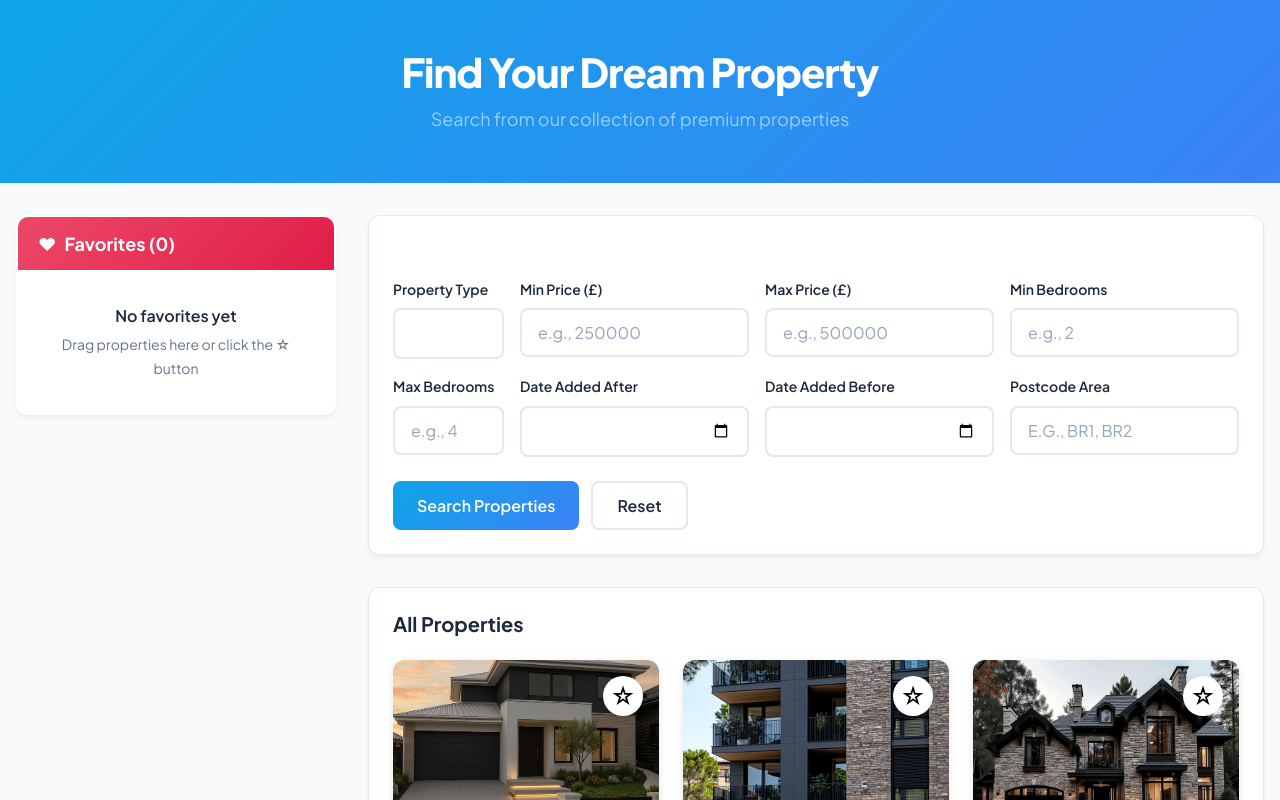
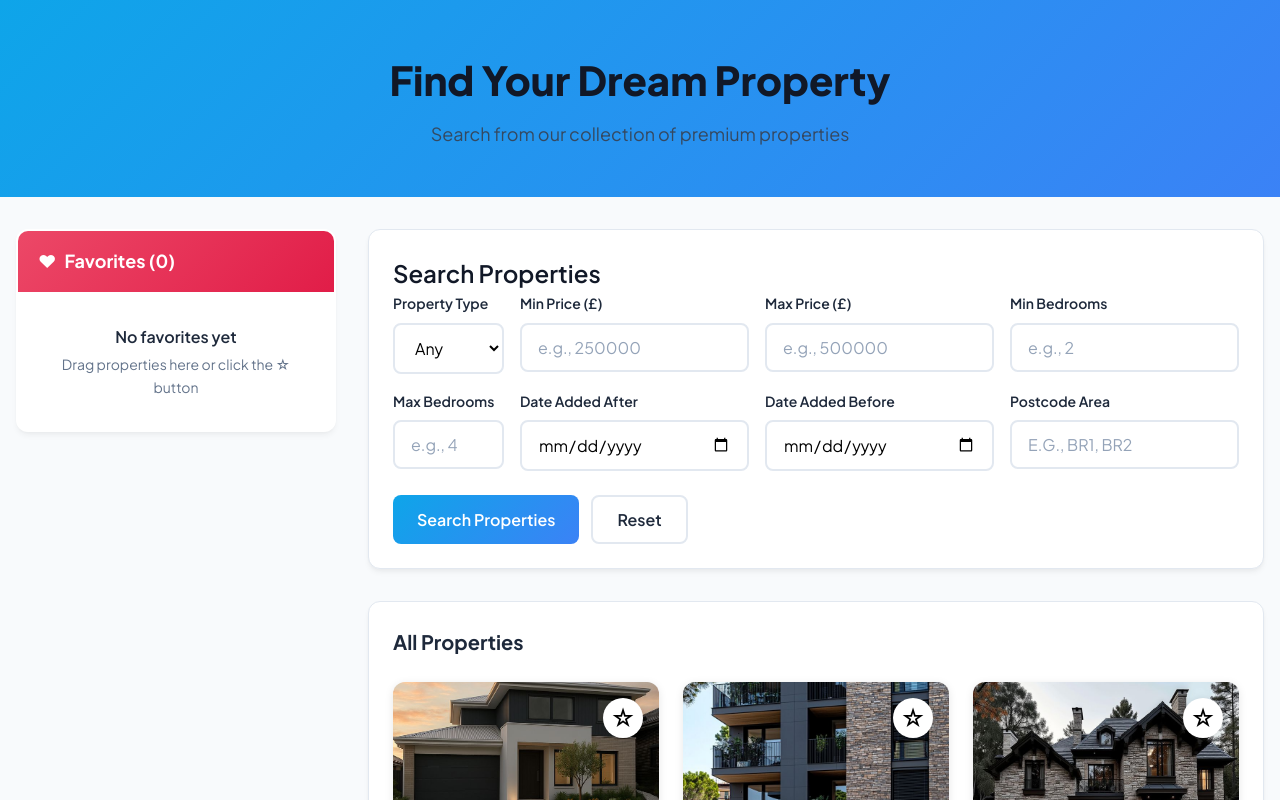
Before and after one commit to Dewmini24/estate-agent-react-app, a React (Vite) app: page /#/ in a window 1280 px wide. Shown: the top 800 px of the page. Built offline with nearby package versions, Linux system fonts and the light colour scheme.

Commit message:
Fix layout by removing body flex and redeploy

```diff
--- a/src/index.css
+++ b/src/index.css
@@ -1,237 +1,79 @@
-/* Import Google Font */
-@import url('https://fonts.googleapis.com/css2?family=Plus+Jakarta+Sans:wght@400;500;600;700;800;900&display=swap');
+/* ===============================
+   Global base styles ONLY
+   =============================== */
 
-/* ===== CSS VARIABLES ===== */
 :root {
-  /* Colors */
-  --color-bg-primary: #0a0e27;
-  --color-bg-secondary: #1a1f3a;
-  --color-bg-tertiary: #0f1629;
+  font-family: system-ui, Avenir, Helvetica, Arial, sans-serif;
+  line-height: 1.5;
+  font-weight: 400;
 
-  --color-text-primary: #ffffff;
-  --color-text-secondary: rgba(255, 255, 255, 0.8);
-  --color-text-muted: rgba(255, 255, 255, 0.6);
-
-  --color-card: rgba(30, 41, 59, 0.9);
-  --color-card-hover: rgba(30, 41, 59, 0.95);
-
-  --color-border: rgba(255, 255, 255, 0.1);
-  --color-border-hover: rgba(59, 130, 246, 0.3);
-
-  --color-primary: #3b82f6;
-  --color-primary-dark: #2563eb;
-  --color-secondary: #8b5cf6;
-  --color-accent: #ec4899;
-  --color-success: #10b981;
-  --color-danger: #ef4444;
-
-  /* Gradients */
-  --gradient-hero: linear-gradient(135deg, #3b82f6 0%, #8b5cf6 50%, #ec4899 100%);
-  --gradient-primary: linear-gradient(135deg, #3b82f6 0%, #8b5cf6 100%);
-  --gradient-favorite: linear-gradient(135deg, #ec4899 0%, #e11d48 100%);
-
-  /* Shadows */
-  --shadow-sm: 0 4px 12px rgba(0, 0, 0, 0.2);
-  --shadow-md: 0 10px 30px rgba(0, 0, 0, 0.3);
-  --shadow-lg: 0 20px 60px rgba(0, 0, 0, 0.4);
-  --shadow-glow: 0 0 30px rgba(59, 130, 246, 0.4);
-  --shadow-glow-pink: 0 8px 30px rgba(236, 72, 153, 0.4);
-
-  /* Border Radius */
-  --radius-sm: 8px;
-  --radius-md: 12px;
-  --radius-lg: 20px;
-  --radius-full: 9999px;
-
-  /* Spacing */
-  --space-xs: 0.5rem;
-  --space-sm: 1rem;
-  --space-md: 1.5rem;
-  --space-lg: 2rem;
-  --space-xl: 3rem;
-
-  /* Typography */
-  --font-family: 'Plus Jakarta Sans', -apple-system, BlinkMacSystemFont, 'Segoe UI', 'Roboto', sans-serif;
+  font-synthesis: none;
+  text-rendering: optimizeLegibility;
+  -webkit-font-smoothing: antialiased;
+  -moz-osx-font-smoothing: grayscale;
 }
 
-/* ===== RESET ===== */
-*, *::before, *::after {
+/* Reset */
+* {
   box-sizing: border-box;
-  margin: 0;
-  padding: 0;
 }
 
-html {
-  scroll-behavior: smooth;
+/* IMPORTANT: NO FLEX HERE */
+body {
+  margin: 0;
+  min-width: 320px;
+  min-height: 100vh;
+
+  background-color: #f6f7fb;
+  color: #1f2937;
 }
 
-body {
-  min-width: 320px;
-  min-height: 100vh;
-  font-family: var(--font-family);
-  background: linear-gradient(135deg, var(--color-bg-primary) 0%, var(--color-bg-secondary) 50%, var(--color-bg-tertiary) 100%);
-  color: var(--color-text-primary);
-  line-height: 1.6;
-  -webkit-font-smoothing: antialiased;
-  -moz-osx-font-smoothing: grayscale;
-  overflow-x: hidden;
+/* Headings */
+h1, h2, h3, h4, h5, h6 {
+  margin: 0;
+  font-weight: 600;
+  color: #111827;
 }
 
-/* ===== TYPOGRAPHY ===== */
-h1, h2, h3, h4, h5, h6 {
+/* Paragraphs */
+p {
   margin: 0;
-  font-weight: 700;
-  color: var(--color-text-primary);
-  line-height: 1.2;
+  color: #374151;
 }
 
-h1 { font-size: 3rem; font-weight: 900; letter-spacing: -1px; }
-h2 { font-size: 2rem; font-weight: 900; }
-h3 { font-size: 1.5rem; }
-
-p { margin: 0; color: var(--color-text-muted); line-height: 1.7; }
-
+/* Links */
 a {
-  color: var(--color-primary);
+  color: #2563eb;
   text-decoration: none;
-  transition: all 0.3s ease;
 }
 
 a:hover {
-  color: var(--color-secondary);
+  text-decoration: underline;
 }
 
-/* ===== FORM ELEMENTS ===== */
+/* Buttons */
 button {
   font-family: inherit;
   cursor: pointer;
   border: none;
   background: none;
-  transition: all 0.3s ease;
 }
 
-button:disabled {
-  cursor: not-allowed;
-  opacity: 0.6;
+/* Images */
+img {
+  max-width: 100%;
+  display: block;
 }
 
-input, select, textarea {
+/* Inputs */
+input,
+select,
+textarea {
   font-family: inherit;
-  font-size: inherit;
-  color: var(--color-text-primary);
 }
 
-input::placeholder, textarea::placeholder {
-  color: rgba(255, 255, 255, 0.4);
+/* Accessibility */
+:focus-visible {
+  outline: 2px solid #2563eb;
+  outline-offset: 2px;
 }
-
-/* ===== SCROLLBAR ===== */
-::-webkit-scrollbar {
-  width: 10px;
-  height: 10px;
-}
-
-::-webkit-scrollbar-track {
-  background: rgba(15, 23, 42, 0.5);
-  border-radius: 10px;
-}
-
-::-webkit-scrollbar-thumb {
-  background: rgba(59, 130, 246, 0.5);
-  border-radius: 10px;
-  border: 2px solid rgba(15, 23, 42, 0.5);
-}
-
-::-webkit-scrollbar-thumb:hover {
-  background: rgba(59, 130, 246, 0.7);
-}
-
-/* ===== TEXT SELECTION ===== */
-::selection {
-  background: rgba(59, 130, 246, 0.3);
-  color: var(--color-text-primary);
-}
-
-/* ===== ACCESSIBILITY ===== */
-:focus-visible {
-  outline: 3px solid var(--color-primary);
-  outline-offset: 2px;
-  border-radius: 4px;
-}
-
-:focus:not(:focus-visible) {
-  outline: none;
-}
-
-/* ===== ANIMATIONS ===== */
-@keyframes fadeIn {
-  from { opacity: 0; transform: translateY(20px); }
-  to { opacity: 1; transform: translateY(0); }
-}
-
-@keyframes slideIn {
-  from { opacity: 0; transform: translateX(-20px); }
-  to { opacity: 1; transform: translateX(0); }
-}
-
-@keyframes pulse {
-  0%, 100% { opacity: 0.6; }
-  50% { opacity: 1; }
-}
-
-@keyframes spin {
-  to { transform: rotate(360deg); }
-}
-
-@keyframes heartbeat {
-  0%, 100% { transform: scale(1); }
-  10%, 30% { transform: scale(1.2); }
-  20%, 40% { transform: scale(1); }
-}
-
-/* ===== UTILITY CLASSES ===== */
-.gradient-text {
-  background: var(--gradient-primary);
-  -webkit-background-clip: text;
-  -webkit-text-fill-color: transparent;
-  background-clip: text;
-}
-
-.glass-card {
-  background: var(--color-card);
-  backdrop-filter: blur(20px);
-  border: 1px solid var(--color-border);
-  border-radius: var(--radius-lg);
-}
-
-.hover-lift {
-  transition: transform 0.3s ease, box-shadow 0.3s ease;
-}
-
-.hover-lift:hover {
-  transform: translateY(-4px);
-  box-shadow: 0 20px 60px rgba(59, 130, 246, 0.3);
-}
-
-.loading {
-  display: inline-block;
-  width: 20px;
-  height: 20px;
-  border: 3px solid rgba(255, 255, 255, 0.3);
-  border-top-color: var(--color-primary);
-  border-radius: 50%;
-  animation: spin 0.8s linear infinite;
-}
-
-/* ===== RESPONSIVE TYPOGRAPHY ===== */
-@media (max-width: 768px) {
-  h1 { font-size: 2.5rem; }
-  h2 { font-size: 1.75rem; }
-  h3 { font-size: 1.25rem; }
-}
-
-@media (max-width: 480px) {
-  h1 { font-size: 2rem; }
-  h2 { font-size: 1.5rem; }
-  h3 { font-size: 1.125rem; }
-}
```
Also changed, not shown: 4 other files (tests, documents, lock files or other folders).
